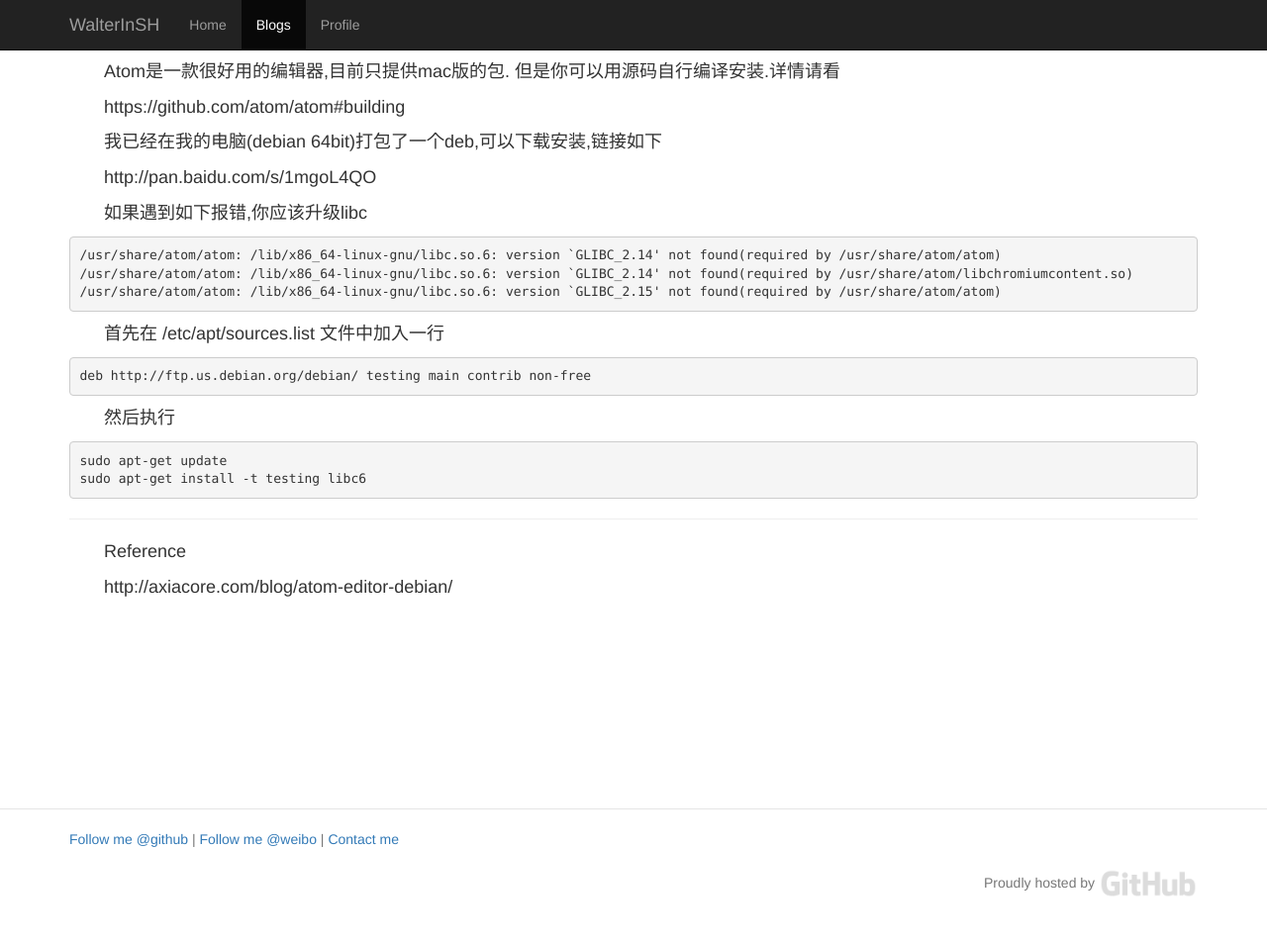
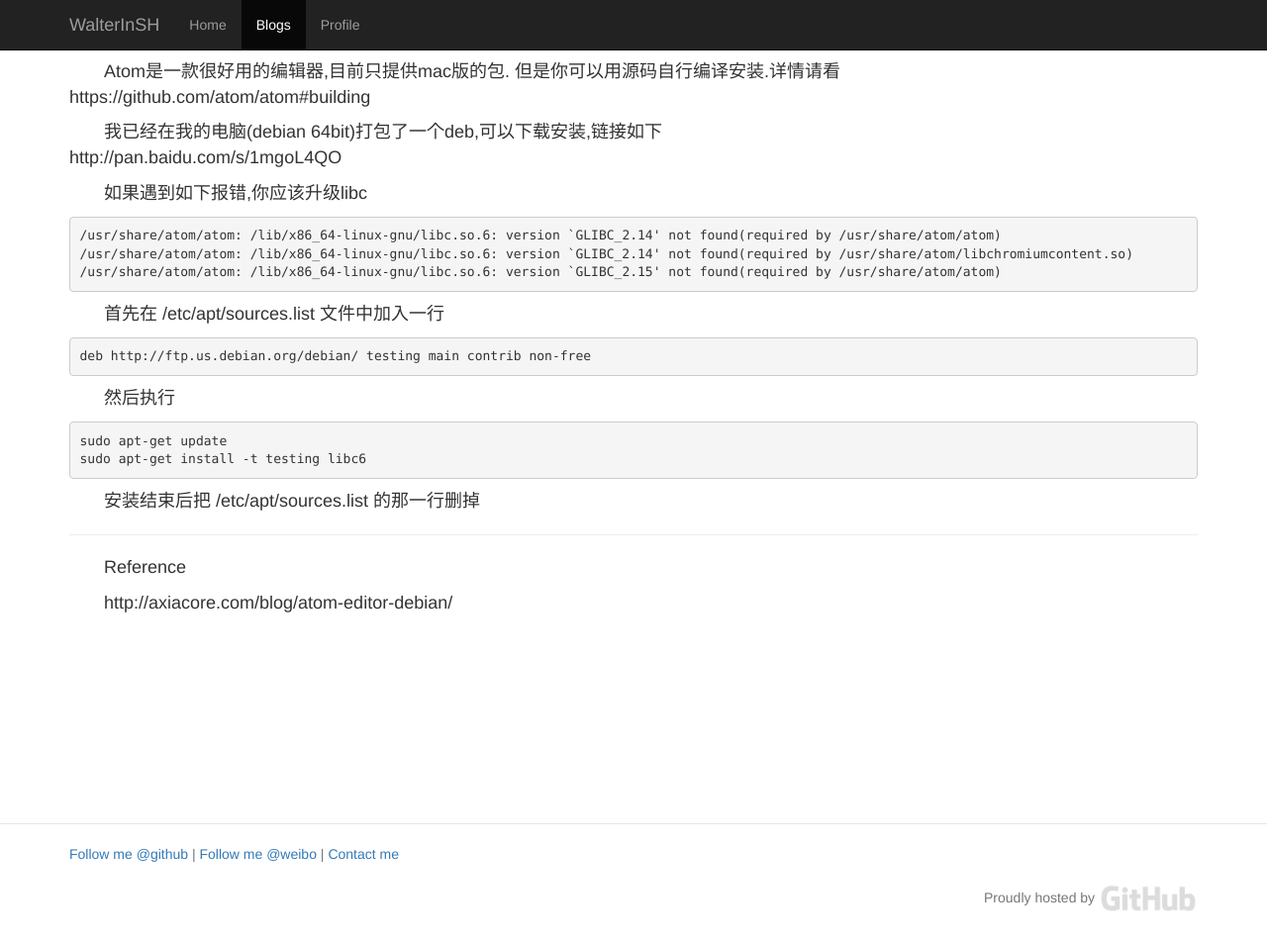
Before and after one commit to WalterInSH/walterinsh.github.io, a Jekyll site: the page built from _posts/2014-05-15-install_atom_on_crunchbang.md, in a window 1280 px wide and 953 px high. Shown: the whole window at 99% size. Built offline with Jekyll 4.4.1, drawn with Linux system fonts in a browser that asks for light colours; nearby versions of some CDN libraries; Markdown is read by kramdown in place of the engine named in the settings.

Commit message:
add missing content in blog

````diff
--- a/_posts/2014-05-15-install_atom_on_crunchbang.md
+++ b/_posts/2014-05-15-install_atom_on_crunchbang.md
@@ -4,16 +4,13 @@
 ---
 
 Atom是一款很好用的编辑器,目前只提供mac版的包. 但是你可以用源码自行编译安装.详情请看
-
 https://github.com/atom/atom#building
 
 我已经在我的电脑(debian 64bit)打包了一个deb,可以下载安装,链接如下
-
 http://pan.baidu.com/s/1mgoL4QO
 
 
 如果遇到如下报错,你应该升级libc
-
 ```shell
 /usr/share/atom/atom: /lib/x86_64-linux-gnu/libc.so.6: version `GLIBC_2.14' not found(required by /usr/share/atom/atom)
 /usr/share/atom/atom: /lib/x86_64-linux-gnu/libc.so.6: version `GLIBC_2.14' not found(required by /usr/share/atom/libchromiumcontent.so)
@@ -21,18 +18,18 @@
 ```
 
 首先在 /etc/apt/sources.list 文件中加入一行
-
 ```
 deb http://ftp.us.debian.org/debian/ testing main contrib non-free
 ```
 
 然后执行
-
 ```
 sudo apt-get update
 sudo apt-get install -t testing libc6
 ```
 
+安装结束后把 /etc/apt/sources.list 的那一行删掉
+
 ---
 Reference
 
````
